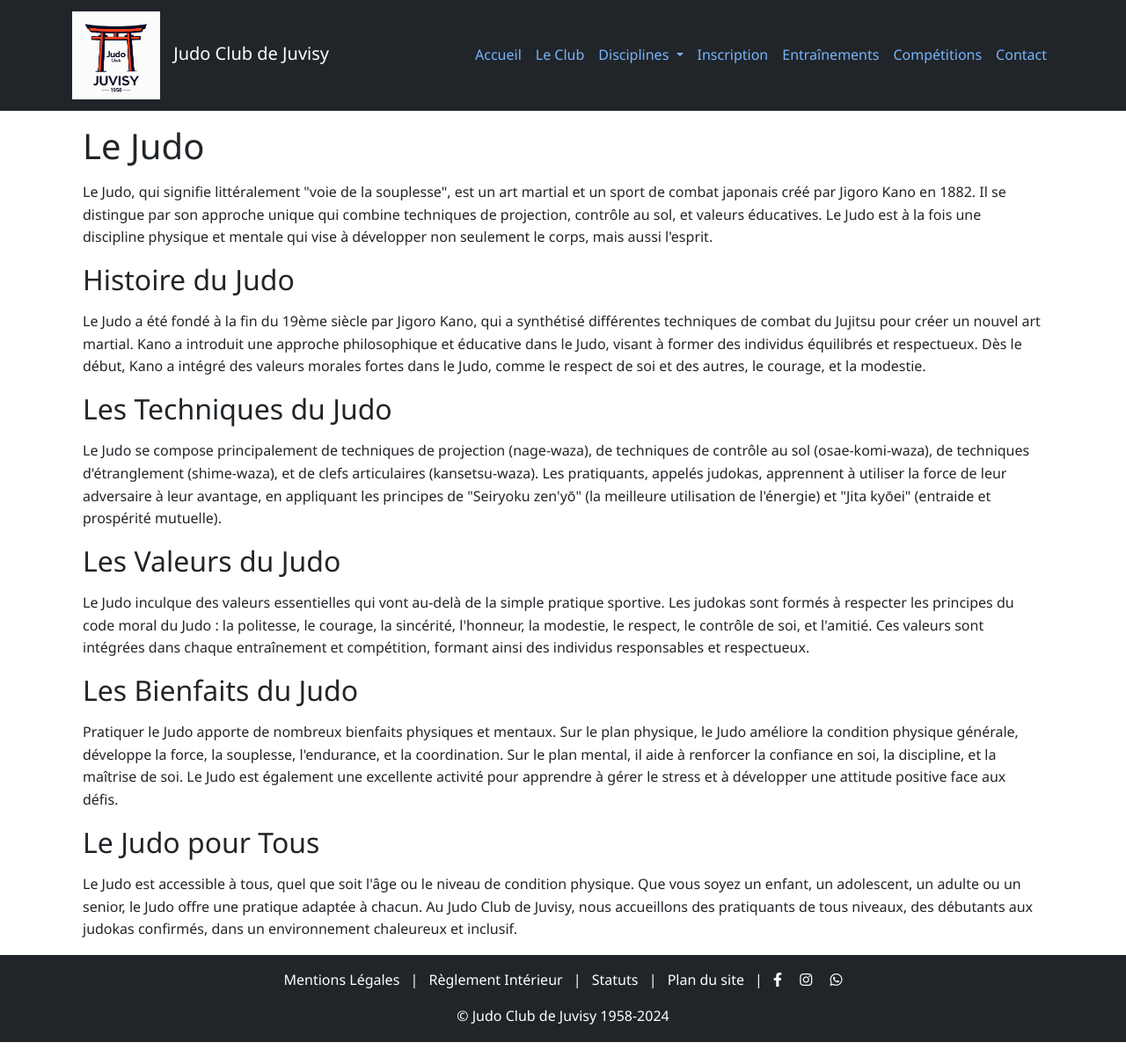
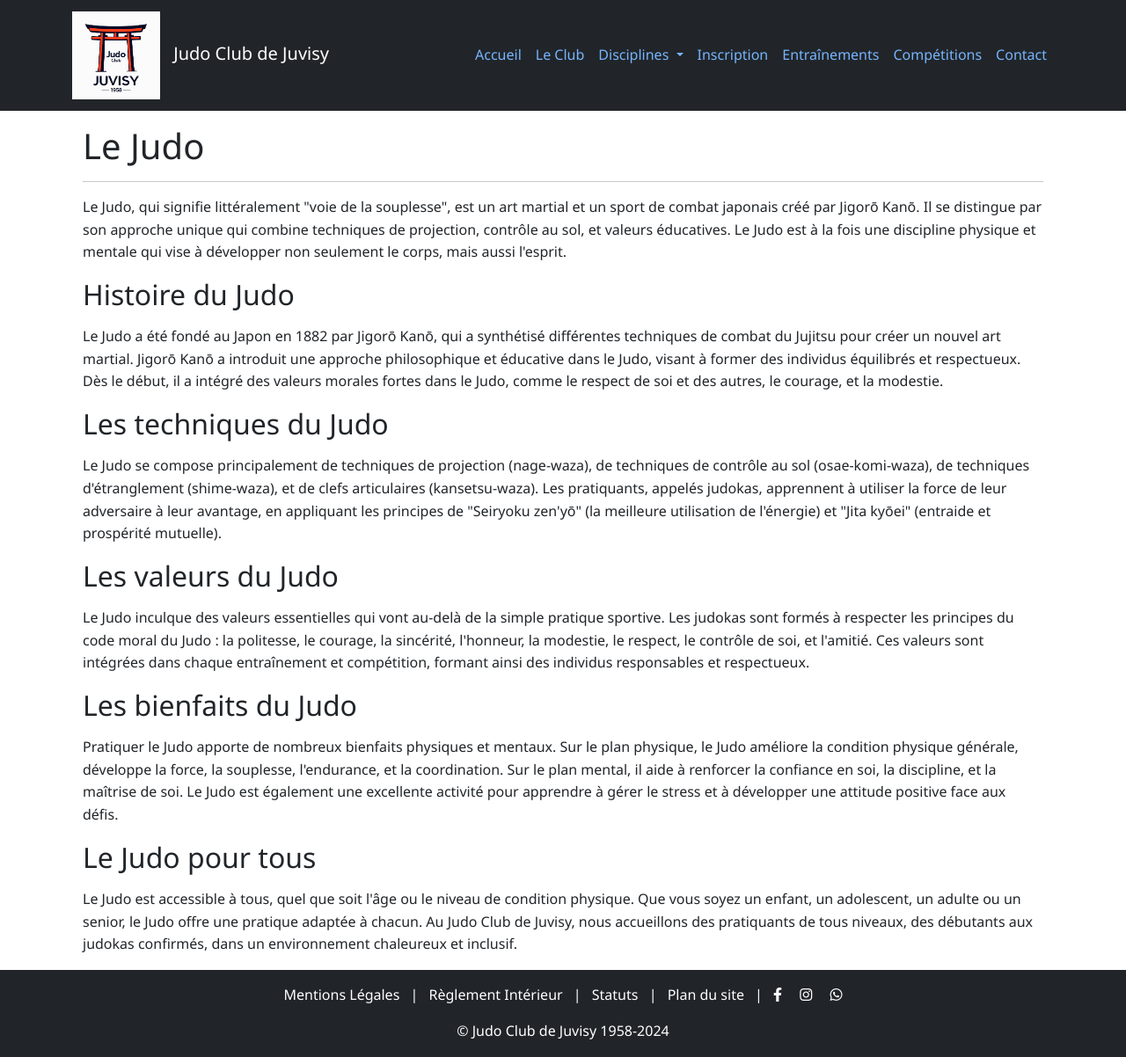
Before and after one commit to JudoClubJuvisy/website2, a Jekyll site: the page built from judo.html, in a window 1280 px wide. Shown: the whole page at 88% size. Built offline with Jekyll 4.4.1, drawn with Linux system fonts in a browser that asks for light colours.

Commit message:
petites corrections sur les pages disciplines

```diff
--- a/_includes/header.html
+++ b/_includes/header.html
@@ -29,7 +29,7 @@
 							<a class="nav-link dropdown-toggle" href="#" id="navbarDisciplines" role="button" data-bs-toggle="dropdown" aria-expanded="false">
 								Disciplines
 							</a>
-							<ul class="dropdown-menu" aria-labelledby="navbarDisciplines">
+							<ul class="dropdown-menu dropdown-menu-dark" aria-labelledby="navbarDisciplines">
 								<li><a class="dropdown-item" href="{{ '/judo.html' | relative_url }}">Judo</a></li>
 								<li><a class="dropdown-item" href="{{ '/jujitsu.html' | relative_url }}">Jujitsu</a></li>
 								<li><a class="dropdown-item" href="{{ '/taiso.html' | relative_url }}">Taïso</a></li>
--- a/judo.html
+++ b/judo.html
@@ -5,31 +5,34 @@ title: Judo
 
 <section class="container my-3">
     <h1>Le Judo</h1>
+
+		<hr>
+
     <p>
-        Le Judo, qui signifie littéralement "voie de la souplesse", est un art martial et un sport de combat japonais créé par Jigoro Kano en 1882. Il se distingue par son approche unique qui combine techniques de projection, contrôle au sol, et valeurs éducatives. Le Judo est à la fois une discipline physique et mentale qui vise à développer non seulement le corps, mais aussi l'esprit.
+        Le Judo, qui signifie littéralement "voie de la souplesse", est un art martial et un sport de combat japonais créé par Jigorō Kanō. Il se distingue par son approche unique qui combine techniques de projection, contrôle au sol, et valeurs éducatives. Le Judo est à la fois une discipline physique et mentale qui vise à développer non seulement le corps, mais aussi l'esprit.
     </p>
 
     <h2>Histoire du Judo</h2>
     <p>
-        Le Judo a été fondé à la fin du 19ème siècle par Jigoro Kano, qui a synthétisé différentes techniques de combat du Jujitsu pour créer un nouvel art martial. Kano a introduit une approche philosophique et éducative dans le Judo, visant à former des individus équilibrés et respectueux. Dès le début, Kano a intégré des valeurs morales fortes dans le Judo, comme le respect de soi et des autres, le courage, et la modestie.
+        Le Judo a été fondé au Japon en 1882 par Jigorō Kanō, qui a synthétisé différentes techniques de combat du Jujitsu pour créer un nouvel art martial. Jigorō Kanō a introduit une approche philosophique et éducative dans le Judo, visant à former des individus équilibrés et respectueux. Dès le début, il a intégré des valeurs morales fortes dans le Judo, comme le respect de soi et des autres, le courage, et la modestie.
     </p>
 
-    <h2>Les Techniques du Judo</h2>
+    <h2>Les techniques du Judo</h2>
     <p>
         Le Judo se compose principalement de techniques de projection (nage-waza), de techniques de contrôle au sol (osae-komi-waza), de techniques d'étranglement (shime-waza), et de clefs articulaires (kansetsu-waza). Les pratiquants, appelés judokas, apprennent à utiliser la force de leur adversaire à leur avantage, en appliquant les principes de "Seiryoku zen'yō" (la meilleure utilisation de l'énergie) et "Jita kyōei" (entraide et prospérité mutuelle).
     </p>
 
-    <h2>Les Valeurs du Judo</h2>
+    <h2>Les valeurs du Judo</h2>
     <p>
         Le Judo inculque des valeurs essentielles qui vont au-delà de la simple pratique sportive. Les judokas sont formés à respecter les principes du code moral du Judo : la politesse, le courage, la sincérité, l'honneur, la modestie, le respect, le contrôle de soi, et l'amitié. Ces valeurs sont intégrées dans chaque entraînement et compétition, formant ainsi des individus responsables et respectueux.
     </p>
 
-    <h2>Les Bienfaits du Judo</h2>
+    <h2>Les bienfaits du Judo</h2>
     <p>
         Pratiquer le Judo apporte de nombreux bienfaits physiques et mentaux. Sur le plan physique, le Judo améliore la condition physique générale, développe la force, la souplesse, l'endurance, et la coordination. Sur le plan mental, il aide à renforcer la confiance en soi, la discipline, et la maîtrise de soi. Le Judo est également une excellente activité pour apprendre à gérer le stress et à développer une attitude positive face aux défis.
     </p>
 
-    <h2>Le Judo pour Tous</h2>
+    <h2>Le Judo pour tous</h2>
     <p>
         Le Judo est accessible à tous, quel que soit l'âge ou le niveau de condition physique. Que vous soyez un enfant, un adolescent, un adulte ou un senior, le Judo offre une pratique adaptée à chacun. Au Judo Club de Juvisy, nous accueillons des pratiquants de tous niveaux, des débutants aux judokas confirmés, dans un environnement chaleureux et inclusif.
     </p>
```
Also changed, not shown: jujitsu.html (+8 -5 lines), taiso.html (+7 -4 lines).
